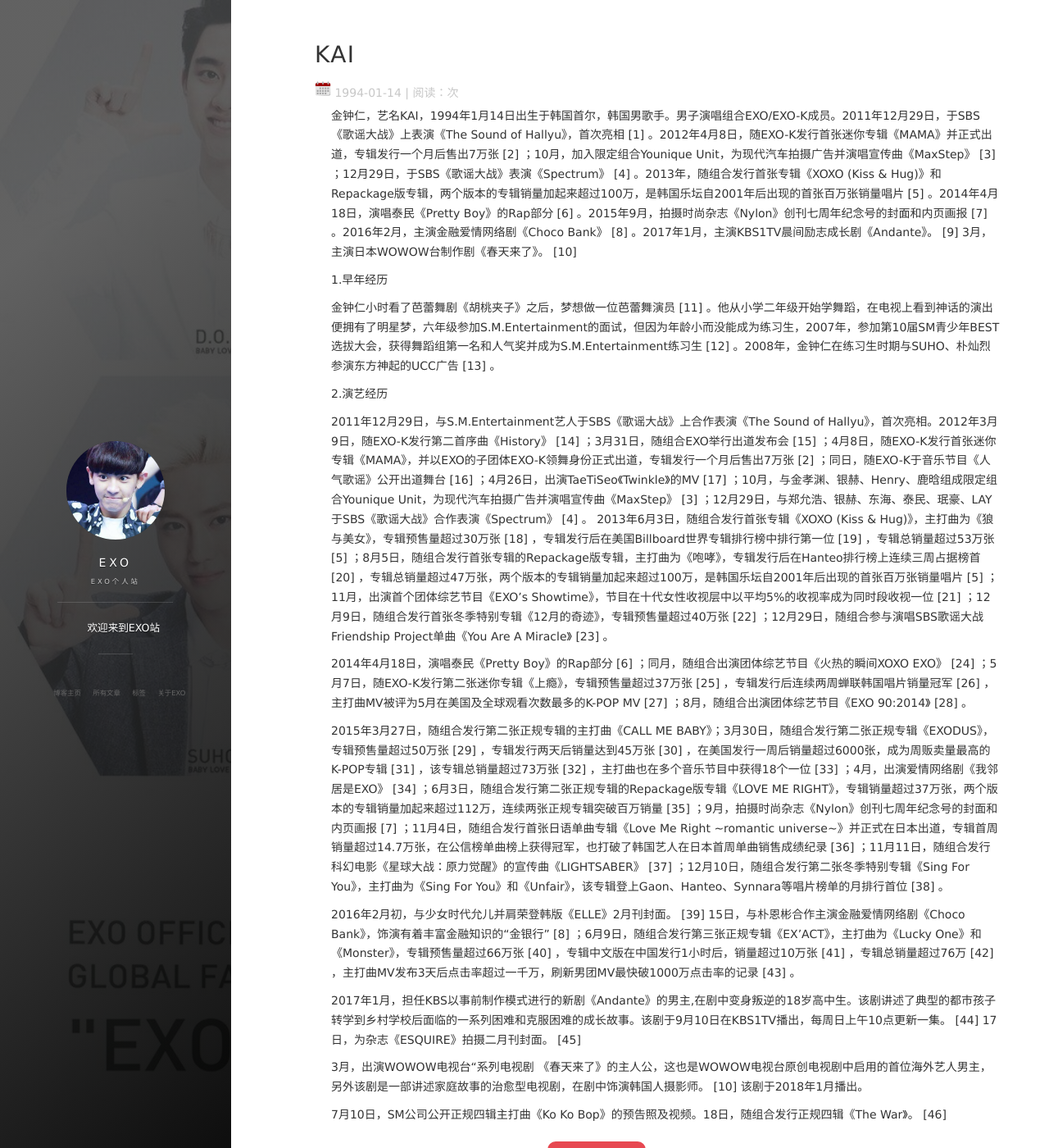
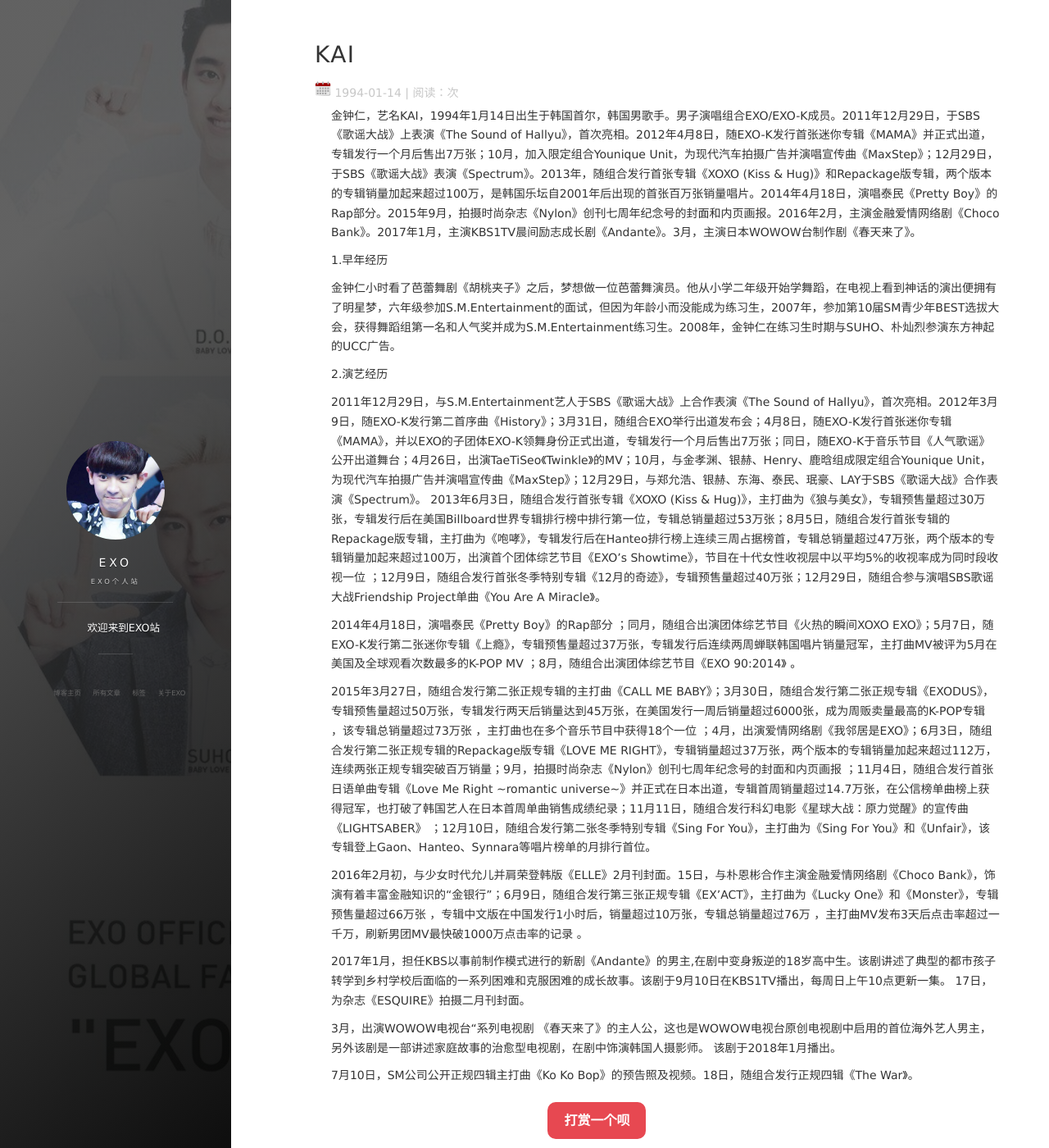
Before and after one commit to ChanYeol61/ChanYeol61.github.io, a Jekyll site: the page built from _posts/1994-01-14-KAI.md, in a window 1280 px wide and 1400 px high. Shown: the whole window at 82% size. Built offline with Jekyll 4.4.1, drawn with Linux system fonts in a browser that asks for light colours; nearby versions of some CDN libraries; comment, search, counter and statistics services are not loaded.

Commit message:
Update 1994-01-14-KAI.md

```diff
--- a/_posts/1994-01-14-KAI.md
+++ b/_posts/1994-01-14-KAI.md
@@ -6,25 +6,25 @@ tag: EXO
 
 ---
 
-金钟仁，艺名KAI，1994年1月14日出生于韩国首尔，韩国男歌手。男子演唱组合EXO/EXO-K成员。2011年12月29日，于SBS《歌谣大战》上表演《The Sound of Hallyu》，首次亮相 [1]  。2012年4月8日，随EXO-K发行首张迷你专辑《MAMA》并正式出道，专辑发行一个月后售出7万张 [2]  ；10月，加入限定组合Younique Unit，为现代汽车拍摄广告并演唱宣传曲《MaxStep》 [3]  ；12月29日，于SBS《歌谣大战》表演《Spectrum》 [4]  。2013年，随组合发行首张专辑《XOXO (Kiss & Hug)》和Repackage版专辑，两个版本的专辑销量加起来超过100万，是韩国乐坛自2001年后出现的首张百万张销量唱片 [5]  。2014年4月18日，演唱泰民《Pretty Boy》的Rap部分 [6]  。2015年9月，拍摄时尚杂志《Nylon》创刊七周年纪念号的封面和内页画报 [7]  。2016年2月，主演金融爱情网络剧《Choco Bank》 [8]  。2017年1月，主演KBS1TV晨间励志成长剧《Andante》。 [9]  3月，主演日本WOWOW台制作剧《春天来了》。 [10]
+金钟仁，艺名KAI，1994年1月14日出生于韩国首尔，韩国男歌手。男子演唱组合EXO/EXO-K成员。2011年12月29日，于SBS《歌谣大战》上表演《The Sound of Hallyu》，首次亮相。2012年4月8日，随EXO-K发行首张迷你专辑《MAMA》并正式出道，专辑发行一个月后售出7万张；10月，加入限定组合Younique Unit，为现代汽车拍摄广告并演唱宣传曲《MaxStep》；12月29日，于SBS《歌谣大战》表演《Spectrum》。2013年，随组合发行首张专辑《XOXO (Kiss & Hug)》和Repackage版专辑，两个版本的专辑销量加起来超过100万，是韩国乐坛自2001年后出现的首张百万张销量唱片。2014年4月18日，演唱泰民《Pretty Boy》的Rap部分。2015年9月，拍摄时尚杂志《Nylon》创刊七周年纪念号的封面和内页画报。2016年2月，主演金融爱情网络剧《Choco Bank》。2017年1月，主演KBS1TV晨间励志成长剧《Andante》。3月，主演日本WOWOW台制作剧《春天来了》。
 
 1.早年经历
 
-金钟仁小时看了芭蕾舞剧《胡桃夹子》之后，梦想做一位芭蕾舞演员 [11]  。他从小学二年级开始学舞蹈，在电视上看到神话的演出便拥有了明星梦，六年级参加S.M.Entertainment的面试，但因为年龄小而没能成为练习生，2007年，参加第10届SM青少年BEST选拔大会，获得舞蹈组第一名和人气奖并成为S.M.Entertainment练习生 [12]  。2008年，金钟仁在练习生时期与SUHO、朴灿烈参演东方神起的UCC广告 [13]  。
+金钟仁小时看了芭蕾舞剧《胡桃夹子》之后，梦想做一位芭蕾舞演员。他从小学二年级开始学舞蹈，在电视上看到神话的演出便拥有了明星梦，六年级参加S.M.Entertainment的面试，但因为年龄小而没能成为练习生，2007年，参加第10届SM青少年BEST选拔大会，获得舞蹈组第一名和人气奖并成为S.M.Entertainment练习生。2008年，金钟仁在练习生时期与SUHO、朴灿烈参演东方神起的UCC广告。
 
 2.演艺经历
 
-2011年12月29日，与S.M.Entertainment艺人于SBS《歌谣大战》上合作表演《The Sound of Hallyu》，首次亮相。2012年3月9日，随EXO-K发行第二首序曲《History》 [14]  ；3月31日，随组合EXO举行出道发布会 [15]  ；4月8日，随EXO-K发行首张迷你专辑《MAMA》，并以EXO的子团体EXO-K领舞身份正式出道，专辑发行一个月后售出7万张 [2]  ；同日，随EXO-K于音乐节目《人气歌谣》公开出道舞台 [16]  ；4月26日，出演TaeTiSeo《Twinkle》的MV [17]  ；10月，与金孝渊、银赫、Henry、鹿晗组成限定组合Younique Unit，为现代汽车拍摄广告并演唱宣传曲《MaxStep》 [3]  ；12月29日，与郑允浩、银赫、东海、泰民、珉豪、LAY于SBS《歌谣大战》合作表演《Spectrum》 [4]  。
-2013年6月3日，随组合发行首张专辑《XOXO (Kiss & Hug)》，主打曲为《狼与美女》，专辑预售量超过30万张 [18]  ，专辑发行后在美国Billboard世界专辑排行榜中排行第一位 [19]  ，专辑总销量超过53万张 [5]  ；8月5日，随组合发行首张专辑的Repackage版专辑，主打曲为《咆哮》，专辑发行后在Hanteo排行榜上连续三周占据榜首 [20]  ，专辑总销量超过47万张，两个版本的专辑销量加起来超过100万，是韩国乐坛自2001年后出现的首张百万张销量唱片 [5]  ；11月，出演首个团体综艺节目《EXO’s Showtime》，节目在十代女性收视层中以平均5%的收视率成为同时段收视一位 [21]  ；12月9日，随组合发行首张冬季特别专辑《12月的奇迹》，专辑预售量超过40万张 [22]  ；12月29日，随组合参与演唱SBS歌谣大战Friendship Project单曲《You Are A Miracle》 [23]  。
+2011年12月29日，与S.M.Entertainment艺人于SBS《歌谣大战》上合作表演《The Sound of Hallyu》，首次亮相。2012年3月9日，随EXO-K发行第二首序曲《History》；3月31日，随组合EXO举行出道发布会；4月8日，随EXO-K发行首张迷你专辑《MAMA》，并以EXO的子团体EXO-K领舞身份正式出道，专辑发行一个月后售出7万张；同日，随EXO-K于音乐节目《人气歌谣》公开出道舞台；4月26日，出演TaeTiSeo《Twinkle》的MV；10月，与金孝渊、银赫、Henry、鹿晗组成限定组合Younique Unit，为现代汽车拍摄广告并演唱宣传曲《MaxStep》；12月29日，与郑允浩、银赫、东海、泰民、珉豪、LAY于SBS《歌谣大战》合作表演《Spectrum》。
+2013年6月3日，随组合发行首张专辑《XOXO (Kiss & Hug)》，主打曲为《狼与美女》，专辑预售量超过30万张，专辑发行后在美国Billboard世界专辑排行榜中排行第一位，专辑总销量超过53万张；8月5日，随组合发行首张专辑的Repackage版专辑，主打曲为《咆哮》，专辑发行后在Hanteo排行榜上连续三周占据榜首，专辑总销量超过47万张，两个版本的专辑销量加起来超过100万，出演首个团体综艺节目《EXO’s Showtime》，节目在十代女性收视层中以平均5%的收视率成为同时段收视一位  ；12月9日，随组合发行首张冬季特别专辑《12月的奇迹》，专辑预售量超过40万张；12月29日，随组合参与演唱SBS歌谣大战Friendship Project单曲《You Are A Miracle》。
 
-2014年4月18日，演唱泰民《Pretty Boy》的Rap部分 [6]  ；同月，随组合出演团体综艺节目《火热的瞬间XOXO EXO》 [24]  ；5月7日，随EXO-K发行第二张迷你专辑《上瘾》，专辑预售量超过37万张 [25]  ，专辑发行后连续两周蝉联韩国唱片销量冠军 [26]  ，主打曲MV被评为5月在美国及全球观看次数最多的K-POP MV [27]  ；8月，随组合出演团体综艺节目《EXO 90:2014》 [28]  。
+2014年4月18日，演唱泰民《Pretty Boy》的Rap部分 ；同月，随组合出演团体综艺节目《火热的瞬间XOXO EXO》；5月7日，随EXO-K发行第二张迷你专辑《上瘾》，专辑预售量超过37万张，专辑发行后连续两周蝉联韩国唱片销量冠军，主打曲MV被评为5月在美国及全球观看次数最多的K-POP MV  ；8月，随组合出演团体综艺节目《EXO 90:2014》 。
 
-2015年3月27日，随组合发行第二张正规专辑的主打曲《CALL ME BABY》；3月30日，随组合发行第二张正规专辑《EXODUS》，专辑预售量超过50万张 [29]  ，专辑发行两天后销量达到45万张 [30]  ，在美国发行一周后销量超过6000张，成为周贩卖量最高的K-POP专辑 [31]  ，该专辑总销量超过73万张 [32]  ，主打曲也在多个音乐节目中获得18个一位 [33]  ；4月，出演爱情网络剧《我邻居是EXO》 [34]  ；6月3日，随组合发行第二张正规专辑的Repackage版专辑《LOVE ME RIGHT》，专辑销量超过37万张，两个版本的专辑销量加起来超过112万，连续两张正规专辑突破百万销量 [35]  ；9月，拍摄时尚杂志《Nylon》创刊七周年纪念号的封面和内页画报 [7]  ；11月4日，随组合发行首张日语单曲专辑《Love Me Right ~romantic universe~》并正式在日本出道，专辑首周销量超过14.7万张，在公信榜单曲榜上获得冠军，也打破了韩国艺人在日本首周单曲销售成绩纪录 [36]  ；11月11日，随组合发行科幻电影《星球大战：原力觉醒》的宣传曲《LIGHTSABER》 [37]  ；12月10日，随组合发行第二张冬季特别专辑《Sing For You》，主打曲为《Sing For You》和《Unfair》，该专辑登上Gaon、Hanteo、Synnara等唱片榜单的月排行首位 [38]  。
+2015年3月27日，随组合发行第二张正规专辑的主打曲《CALL ME BABY》；3月30日，随组合发行第二张正规专辑《EXODUS》，专辑预售量超过50万张，专辑发行两天后销量达到45万张，在美国发行一周后销量超过6000张，成为周贩卖量最高的K-POP专辑 ，该专辑总销量超过73万张 ，主打曲也在多个音乐节目中获得18个一位 ；4月，出演爱情网络剧《我邻居是EXO》；6月3日，随组合发行第二张正规专辑的Repackage版专辑《LOVE ME RIGHT》，专辑销量超过37万张，两个版本的专辑销量加起来超过112万，连续两张正规专辑突破百万销量；9月，拍摄时尚杂志《Nylon》创刊七周年纪念号的封面和内页画报  ；11月4日，随组合发行首张日语单曲专辑《Love Me Right ~romantic universe~》并正式在日本出道，专辑首周销量超过14.7万张，在公信榜单曲榜上获得冠军，也打破了韩国艺人在日本首周单曲销售成绩纪录；11月11日，随组合发行科幻电影《星球大战：原力觉醒》的宣传曲《LIGHTSABER》 ；12月10日，随组合发行第二张冬季特别专辑《Sing For You》，主打曲为《Sing For You》和《Unfair》，该专辑登上Gaon、Hanteo、Synnara等唱片榜单的月排行首位。
 
-2016年2月初，与少女时代允儿并肩荣登韩版《ELLE》2月刊封面。 [39]  15日，与朴恩彬合作主演金融爱情网络剧《Choco Bank》，饰演有着丰富金融知识的“金银行” [8]  ；6月9日，随组合发行第三张正规专辑《EX’ACT》，主打曲为《Lucky One》和《Monster》，专辑预售量超过66万张 [40]  ，专辑中文版在中国发行1小时后，销量超过10万张 [41]  ，专辑总销量超过76万 [42]  ，主打曲MV发布3天后点击率超过一千万，刷新男团MV最快破1000万点击率的记录 [43]  。
+2016年2月初，与少女时代允儿并肩荣登韩版《ELLE》2月刊封面。15日，与朴恩彬合作主演金融爱情网络剧《Choco Bank》，饰演有着丰富金融知识的“金银行”；6月9日，随组合发行第三张正规专辑《EX’ACT》，主打曲为《Lucky One》和《Monster》，专辑预售量超过66万张 ，专辑中文版在中国发行1小时后，销量超过10万张，专辑总销量超过76万 ，主打曲MV发布3天后点击率超过一千万，刷新男团MV最快破1000万点击率的记录 。
 
-2017年1月，担任KBS以事前制作模式进行的新剧《Andante》的男主,在剧中变身叛逆的18岁高中生。该剧讲述了典型的都市孩子转学到乡村学校后面临的一系列困难和克服困难的成长故事。该剧于9月10日在KBS1TV播出，每周日上午10点更新一集。 [44]  17日，为杂志《ESQUIRE》拍摄二月刊封面。 [45]
+2017年1月，担任KBS以事前制作模式进行的新剧《Andante》的男主,在剧中变身叛逆的18岁高中生。该剧讲述了典型的都市孩子转学到乡村学校后面临的一系列困难和克服困难的成长故事。该剧于9月10日在KBS1TV播出，每周日上午10点更新一集。 17日，为杂志《ESQUIRE》拍摄二月刊封面。
 
-3月，出演WOWOW电视台“系列电视剧 《春天来了》的主人公，这也是WOWOW电视台原创电视剧中启用的首位海外艺人男主，另外该剧是一部讲述家庭故事的治愈型电视剧，在剧中饰演韩国人摄影师。 [10]  该剧于2018年1月播出。
+3月，出演WOWOW电视台“系列电视剧 《春天来了》的主人公，这也是WOWOW电视台原创电视剧中启用的首位海外艺人男主，另外该剧是一部讲述家庭故事的治愈型电视剧，在剧中饰演韩国人摄影师。 该剧于2018年1月播出。
 
-7月10日，SM公司公开正规四辑主打曲《Ko Ko Bop》的预告照及视频。18日，随组合发行正规四辑《The War》。 [46]
+7月10日，SM公司公开正规四辑主打曲《Ko Ko Bop》的预告照及视频。18日，随组合发行正规四辑《The War》。
```
